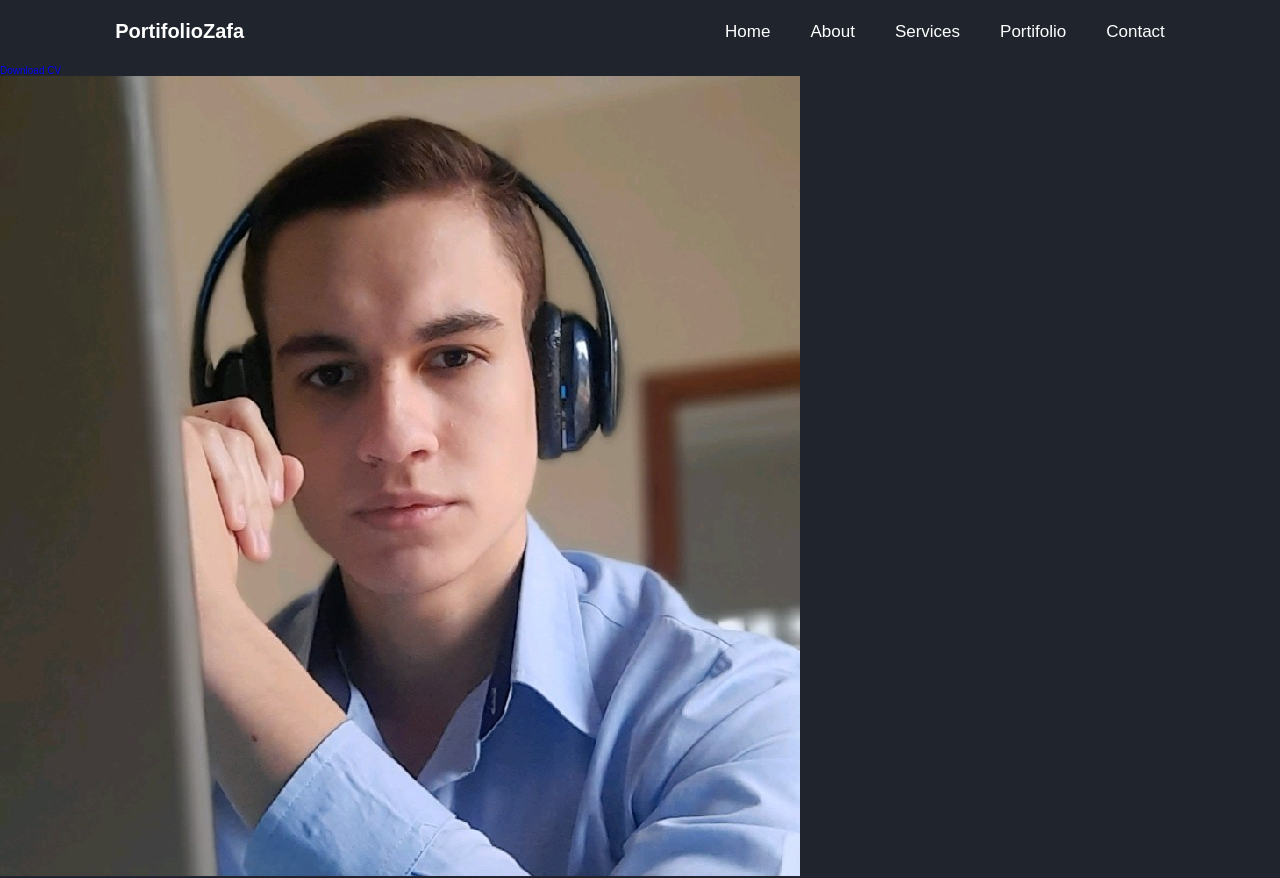
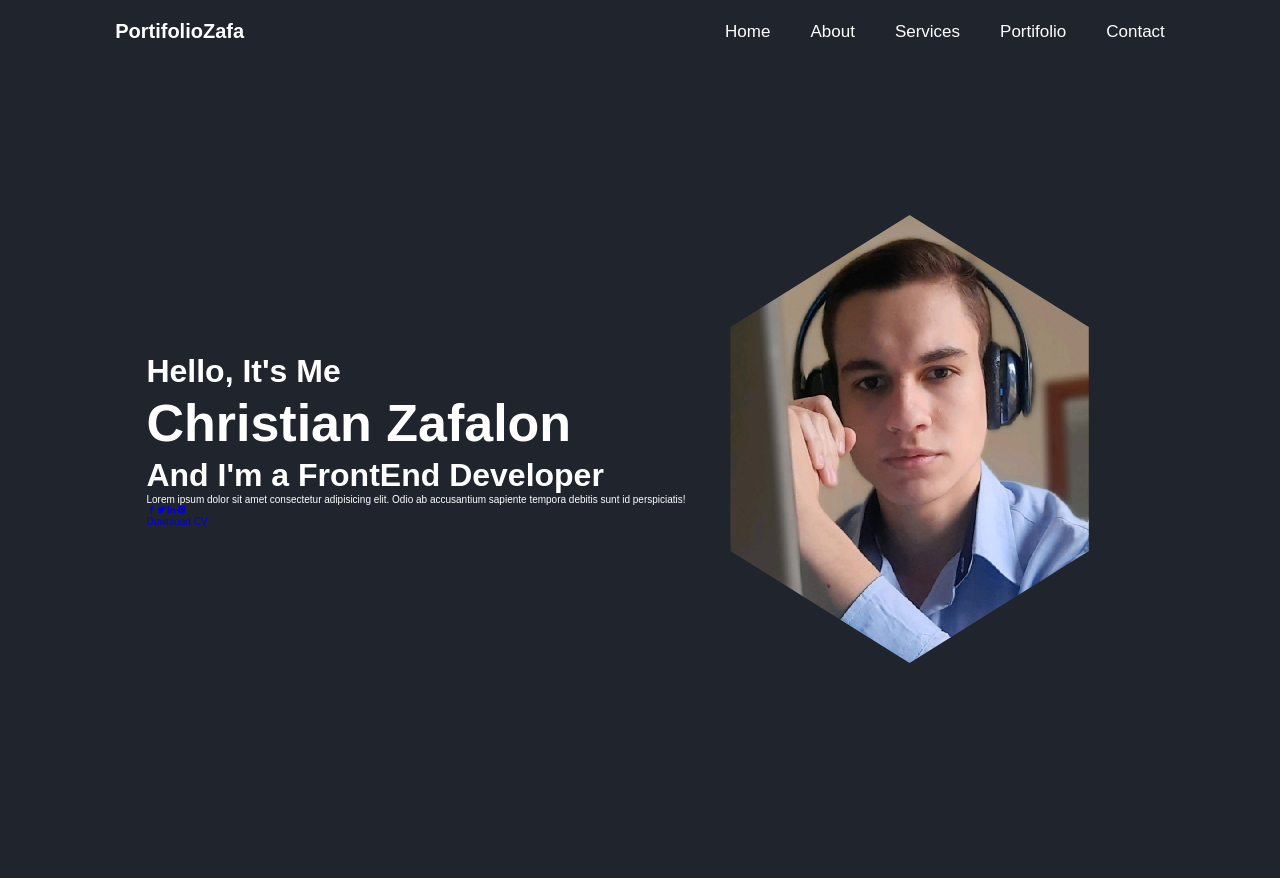
Before and after one commit to Christian-Zafalon/PortifolioZafalon, an Angular app: page /home in a window 1280 px wide. After the commit the page ends 800 px from the top, so only its background shows below. Built offline with nearby package versions, Linux system fonts and the light colour scheme.

Commit message:
home inicial criado, foto adicionada e o 'hello'

```diff
--- a/src/app/pages/home/home.component.scss
+++ b/src/app/pages/home/home.component.scss
@@ -0,0 +1,26 @@
+section {
+  min-height: 100vh;
+  padding: 10rem 9% 2rem;
+}
+
+.home {
+    display: flex;
+    justify-content: center;
+    align-items: center;
+}
+
+.home-content h3 {
+    font-size: 3.2rem;
+    font-weight: 700;
+}
+
+.home-content h1 {
+    font-size: 5.2rem;
+    font-weight: 700;
+    line-height: 1.3;
+}
+
+.home-img img {
+    width: 35vw;
+    clip-path: polygon(50% 0%, 90% 25%, 90% 75%, 50% 100%, 10% 75%, 10% 25%);
+}
```
